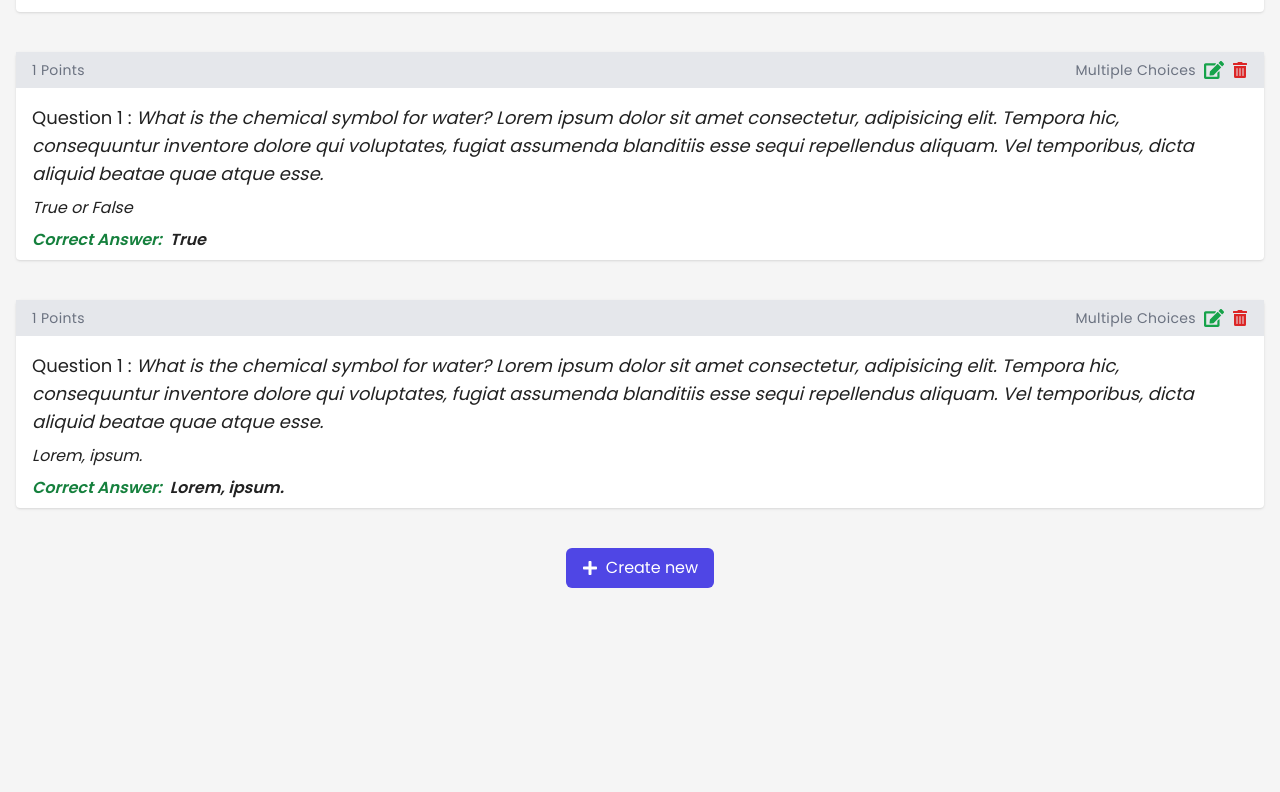
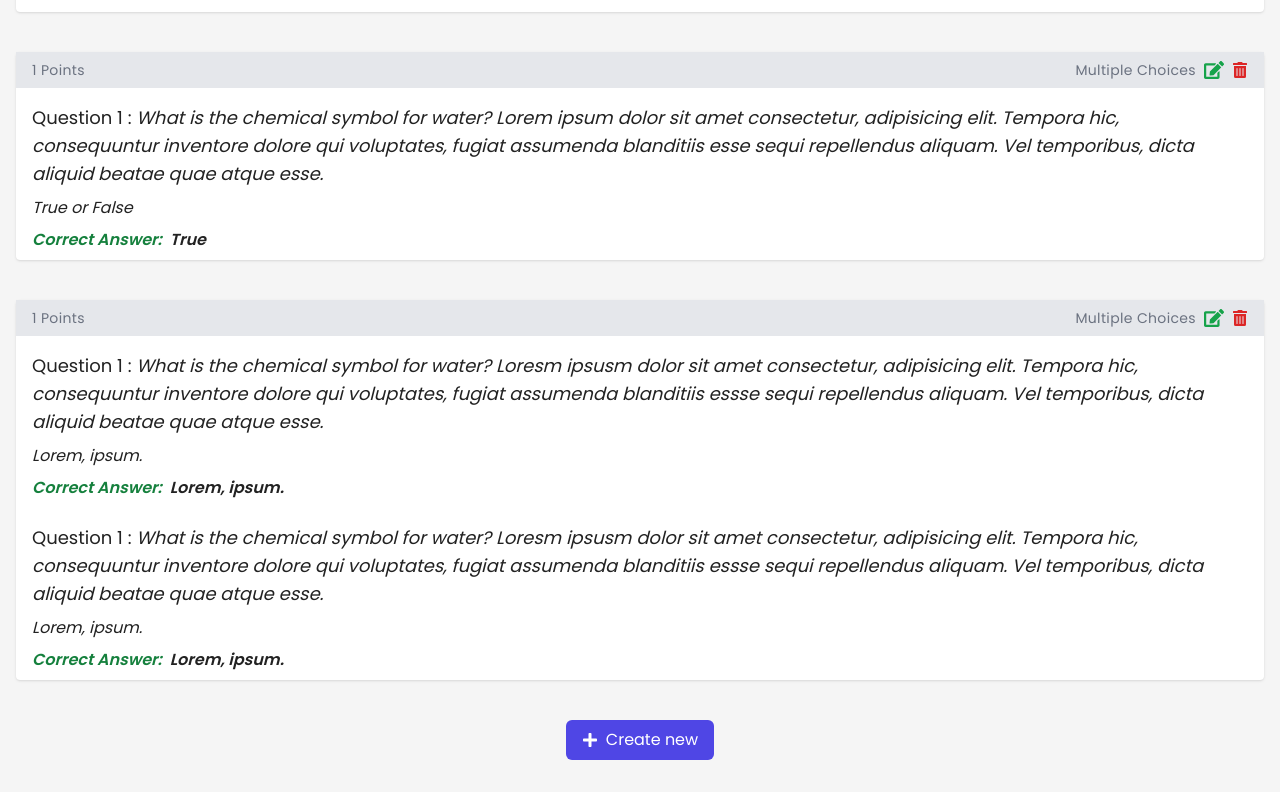
Before and after one commit to vigiperez24/Your-Reviewer, a React (Vite) app: page /AddQuiz in a window 1280 px wide. Shown: the part 462-1254 px from the top of the page. Before the commit the page ends 1082 px from the top, so only its background shows below. Built offline with nearby package versions, Linux system fonts and the light colour scheme.

Commit message:
Fix list

```diff
--- a/src/components/AddQuizLayout/CreateQuiz.jsx
+++ b/src/components/AddQuizLayout/CreateQuiz.jsx
@@ -142,9 +142,26 @@ function CreateQuiz() {
           <div className="px-4 py-2 flex flex-col gap-2 ">
             <p className=" italic text-lg">
               <span className="not-italic">Question 1 :</span> What is the
-              chemical symbol for water? Lorem ipsum dolor sit amet consectetur,
+              chemical symbol for water? Loresm ipsusm dolor sit amet consectetur,
               adipisicing elit. Tempora hic, consequuntur inventore dolore qui
-              voluptates, fugiat assumenda blanditiis esse sequi repellendus
+              voluptates, fugiat assumenda blanditiis essse sequi repellendus
+              aliquam. Vel temporibus, dicta aliquid beatae quae atque esse.
+            </p>
+            <p className="italic">Lorem, ipsum.</p>
+            {/* Correct Answer */}
+            <div className="flex gap-2">
+              <p className="italic font-semibold text-green-700">
+                Correct Answer:
+              </p>
+              <span className="italic font-semibold"> Lorem, ipsum.</span>
+            </div>
+          </div>
+          <div className="px-4 py-2 flex flex-col gap-2 ">
+            <p className=" italic text-lg">
+              <span className="not-italic">Question 1 :</span> What is the
+              chemical symbol for water? Loresm ipsusm dolor sit amet consectetur,
+              adipisicing elit. Tempora hic, consequuntur inventore dolore qui
+              voluptates, fugiat assumenda blanditiis essse sequi repellendus
               aliquam. Vel temporibus, dicta aliquid beatae quae atque esse.
             </p>
             <p className="italic">Lorem, ipsum.</p>
```
